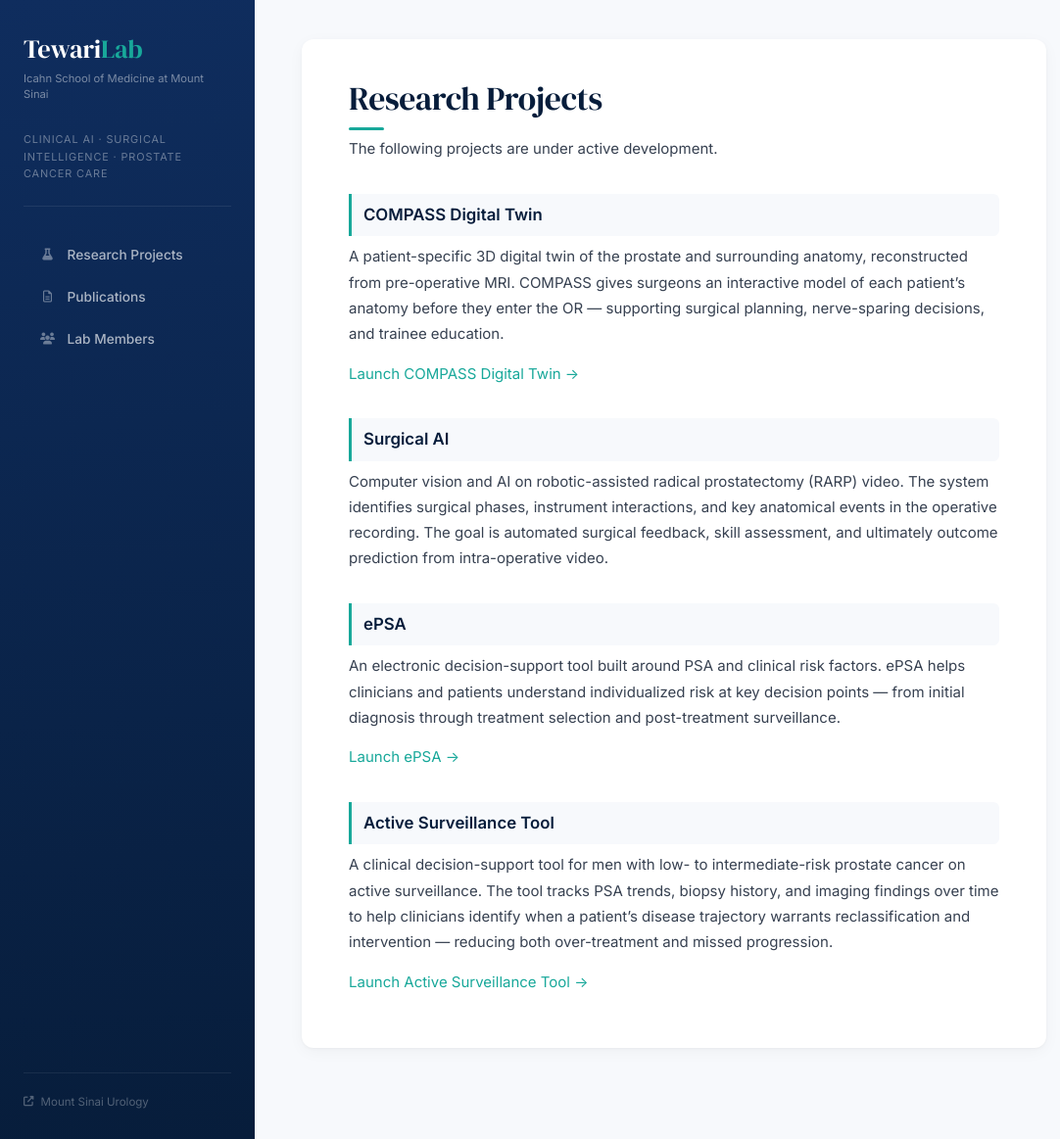
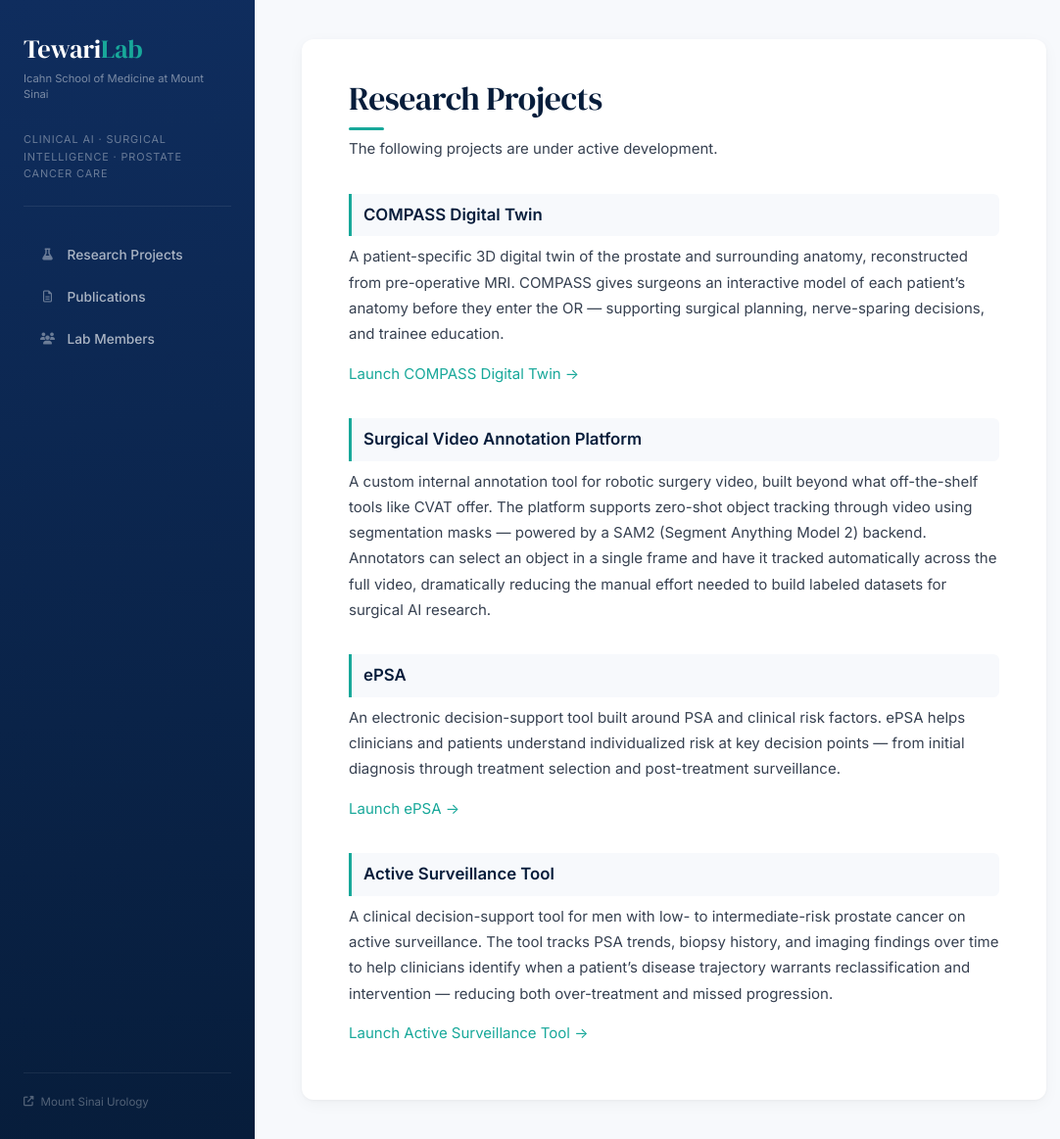
Before and after one commit to Urology-AI/urology-ai.github.io, a Jekyll site: the page built from projects/index.md, in a window 1280 px wide and 1163 px high. Shown: the whole window at 98% size, without its empty margins (0-1082 px from the left). Built offline with Jekyll 4.4.1, drawn with Linux system fonts in a browser that asks for light colours; our own code applies the rules of GitHub Pages for plain Markdown files.

Commit message:
Replace Surgical AI with SAM2-powered annotation platform

```diff
--- a/projects/index.md
+++ b/projects/index.md
@@ -12,9 +12,9 @@ A patient-specific 3D digital twin of the prostate and surrounding anatomy, reco
 
 [Launch COMPASS Digital Twin →](https://urology-ai.github.io/digital-twin/)
 
-## Surgical AI
+## Surgical Video Annotation Platform
 
-Computer vision and AI on robotic-assisted radical prostatectomy (RARP) video. The system identifies surgical phases, instrument interactions, and key anatomical events in the operative recording. The goal is automated surgical feedback, skill assessment, and ultimately outcome prediction from intra-operative video.
+A custom internal annotation tool for robotic surgery video, built beyond what off-the-shelf tools like CVAT offer. The platform supports zero-shot object tracking through video using segmentation masks — powered by a SAM2 (Segment Anything Model 2) backend. Annotators can select an object in a single frame and have it tracked automatically across the full video, dramatically reducing the manual effort needed to build labeled datasets for surgical AI research.
 
 ## ePSA
 
```
